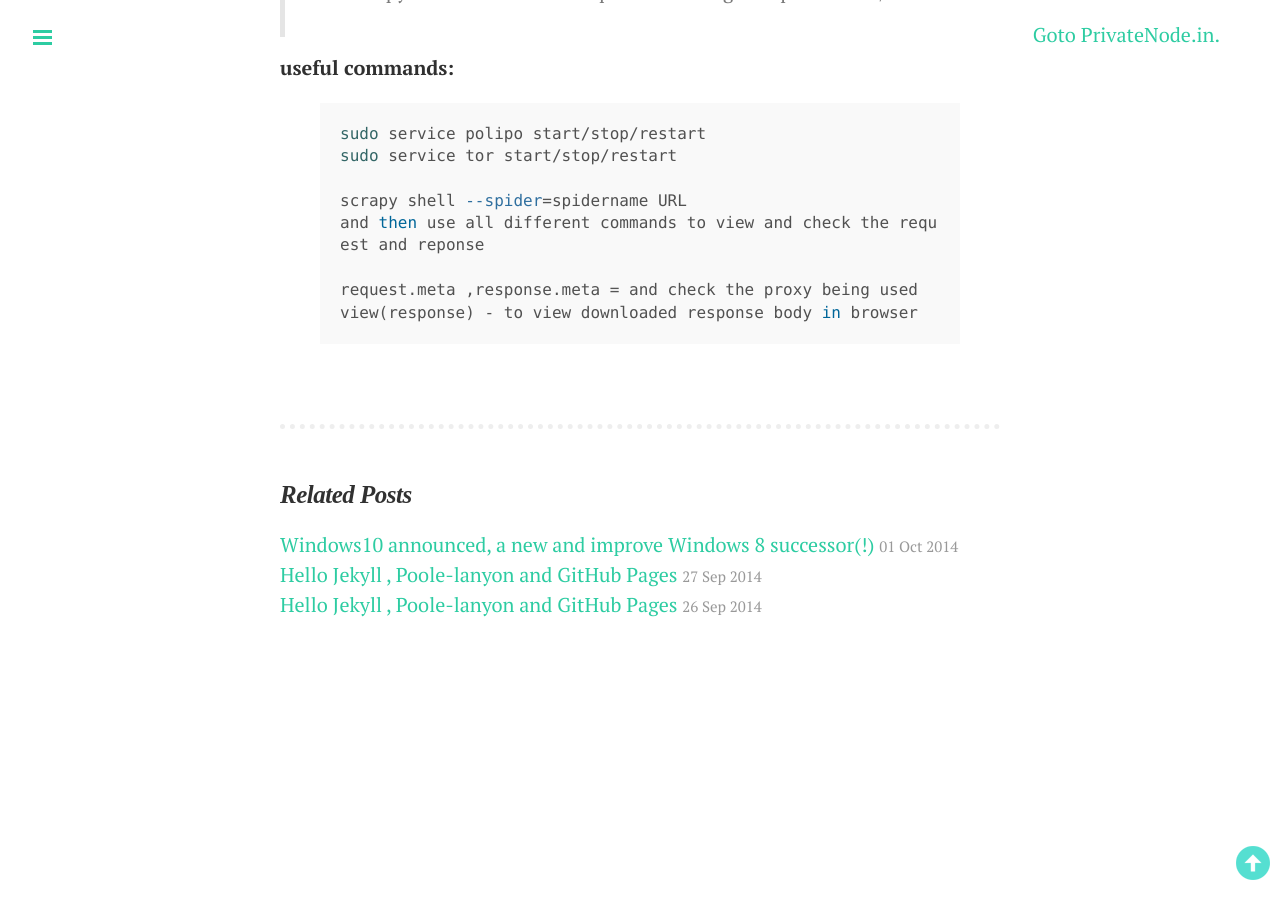
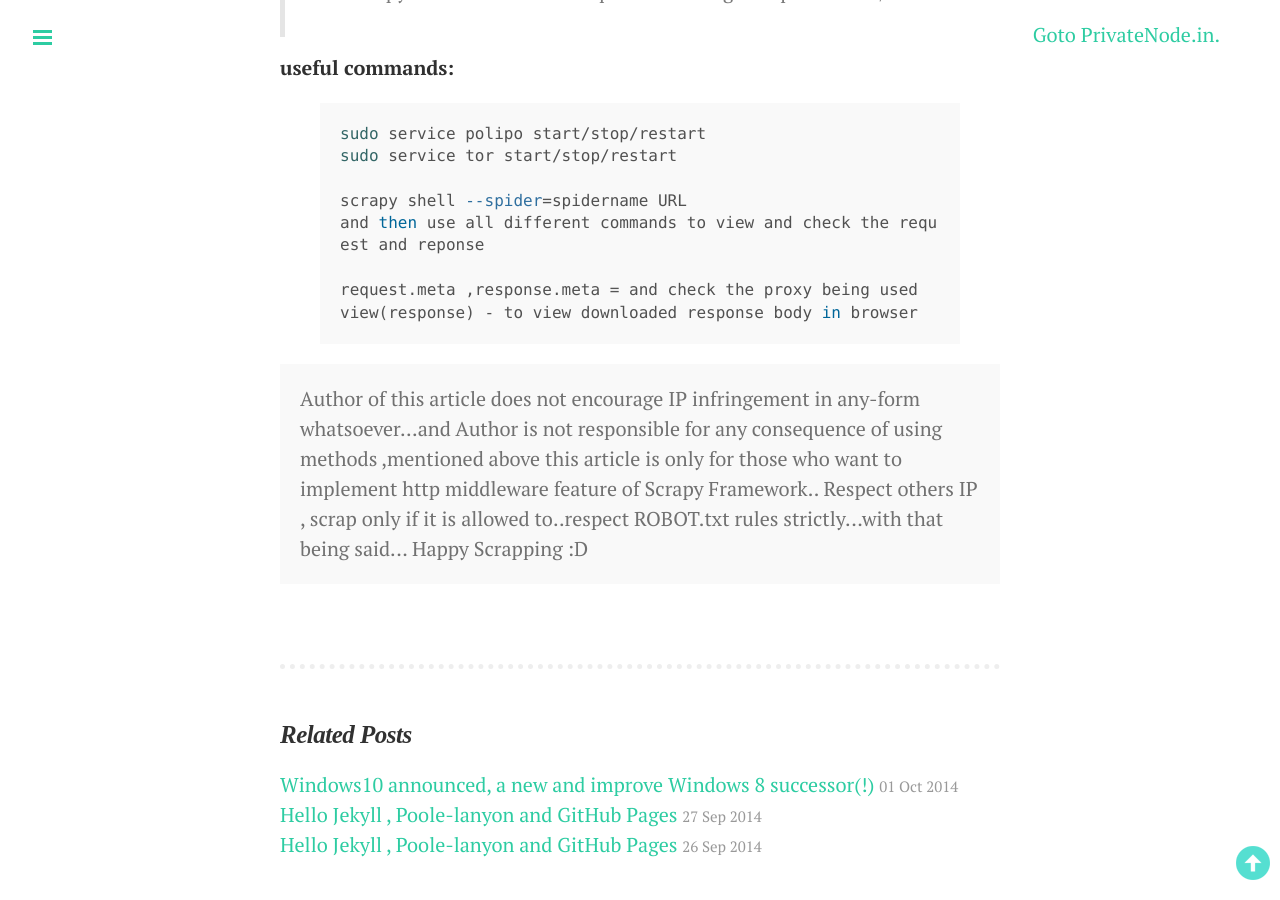
Before and after one commit to DharmeshPandav/dharmeshpandav.github.io, a Jekyll site: the page built from _posts/2015-02-24-Torifying-your-Scrapy_project_on_ubuntu.md, in a window 1280 px wide and 900 px high, scrolled down 4102 px. Built offline with Jekyll 4.4.1, drawn with Linux system fonts in a browser that asks for light colours; nearby versions of some CDN libraries; Markdown is read by kramdown in place of the engine named in the settings; some of the changed text lies outside the part shown.

Commit message:
added new article on torifying scrapy

```diff
--- a/_posts/2015-02-24-Torifying-your-Scrapy_project_on_ubuntu.md
+++ b/_posts/2015-02-24-Torifying-your-Scrapy_project_on_ubuntu.md
@@ -12,7 +12,7 @@ excerpt: This article contains the detailed walk-through of how to use TOR Relay
 ---
 
 <div class="message">
-  Howdy! Thisasdasda is an example blog post that shows several types of HTML content supported in this theme.
+  Howdy! This articles covers the step-by-step guide for implementing http proxy middleware to use TOR relay in scrapy project..
 </div>
 
 <strong> So without any due let's dive in </strong>
@@ -149,3 +149,10 @@ and then use all different commands to view and check the request and reponse
 request.meta ,response.meta = and check the proxy being used
 view(response) - to view downloaded response body in browser
 {% endhighlight %}
+
+<div class="message">
+  Author of this article does not encourage IP infringement in any-form whatsoever...and Author is not responsible for any consequence of using methods ,mentioned above
+  this article is only for those who want to implement http middleware feature of Scrapy Framework..
+  Respect others IP , scrap only if it is allowed to..respect ROBOT.txt rules strictly...with that being said...
+  Happy Scrapping :D
+</div>
```
